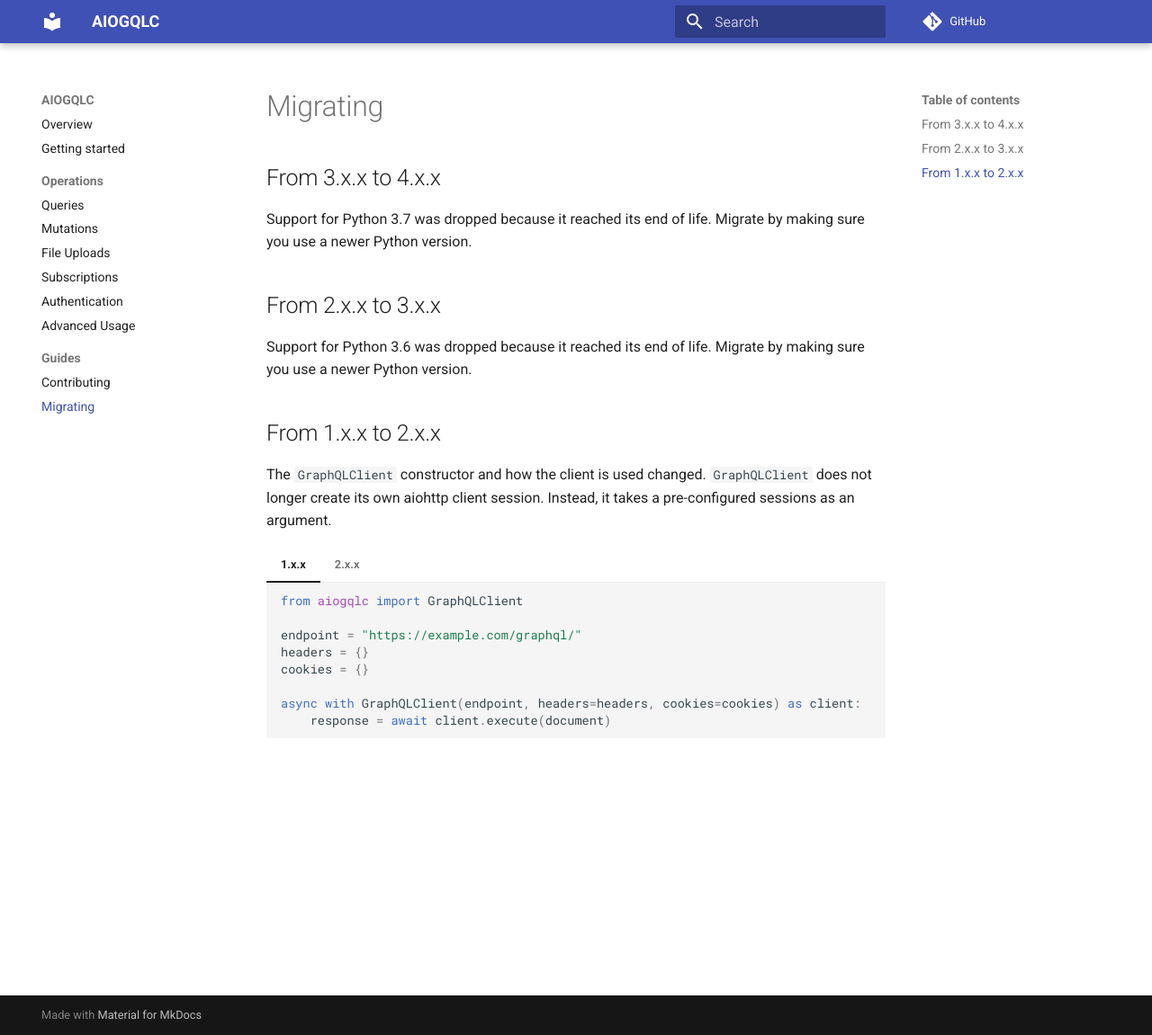
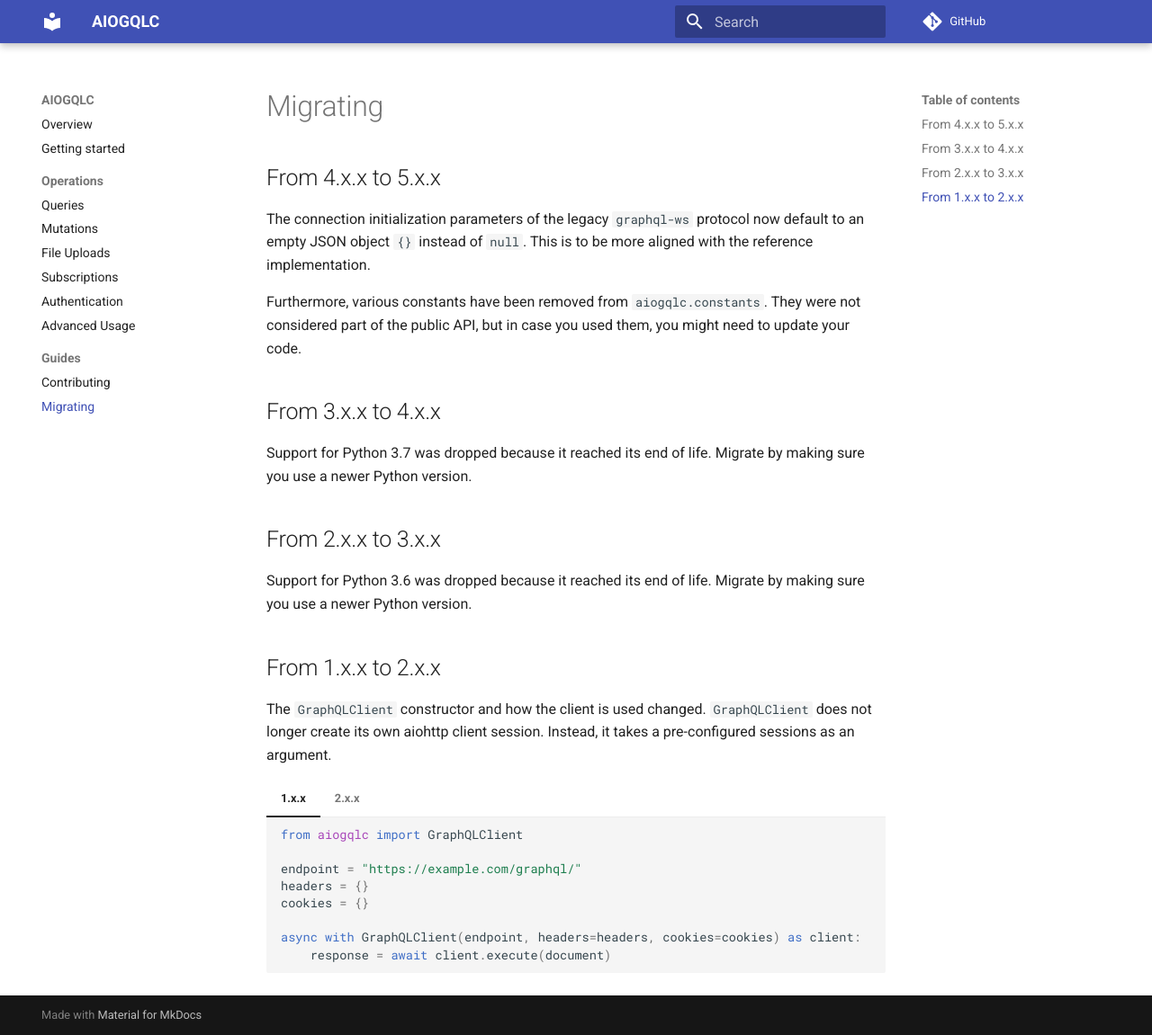
Before and after one commit to DoctorJohn/aiogqlc, an MkDocs documentation site: the page built from docs/migrating.md, in a window 1280 px wide and 1151 px high. Shown: the whole window at 90% size. Built offline with MkDocs 1.6.1 and Material for MkDocs 9.7.7, drawn with Linux system fonts in a browser that asks for light colours; comment, search, counter and statistics services are not loaded.

Commit message:
Release 5.0.0 (#40)
* Update dependencies

* Add 5.x.x migration docs

* Bump version to 5.0.0

```diff
--- a/docs/migrating.md
+++ b/docs/migrating.md
@@ -1,4 +1,14 @@
 # Migrating
+
+## From 4.x.x to 5.x.x
+
+The connection initialization parameters of the legacy `graphql-ws`
+protocol now default to an empty JSON object `{}` instead of `null`.
+This is to be more aligned with the reference implementation.
+
+Furthermore, various constants have been removed from `aiogqlc.constants`.
+They were not considered part of the public API, but in case you used them,
+you might need to update your code.
 
 ## From 3.x.x to 4.x.x
 
--- a/pyproject.toml
+++ b/pyproject.toml
@@ -1,6 +1,6 @@
 [tool.poetry]
 name = "aiogqlc"
-version = "4.1.0"
+version = "5.0.0"
 description = "aiohttp based GraphQL client"
 authors = ["Jonathan Ehwald <github@ehwald.info>"]
 license = "MIT"
@@ -33,9 +33,9 @@ aiohttp = "^3.6.0"
 pre-commit = "^3.4.0"
 pytest = "^7.4.1"
 pytest-cov = "^4.1.0"
-pytest-asyncio = "^0.21.1"
+pytest-asyncio = "^0.23.3"
 pytest-aiohttp = "^1.0.4"
-strawberry-graphql = "^0.213.0"
+strawberry-graphql = "^0.217.0"
 mypy = "^1.5.1"
 mkdocs = "^1.5.2"
 mkdocs-material = "^9.2.8"
```
Also changed, not shown: 1 other file.
